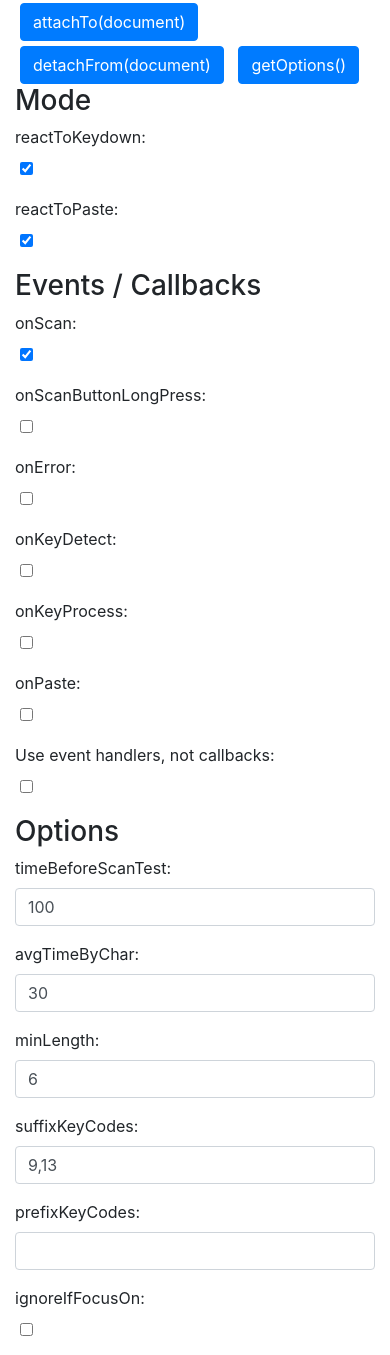
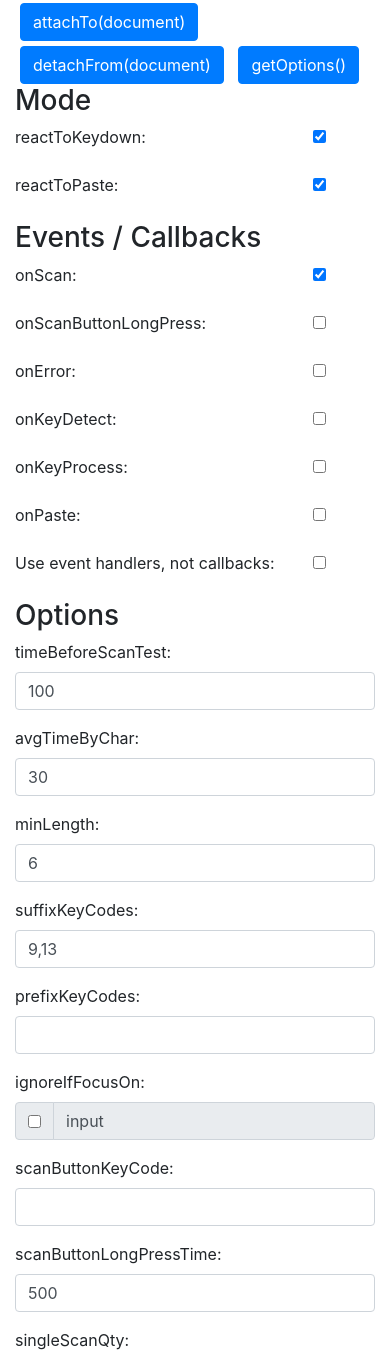
Before and after one commit to axenox/onscan.js, a website: page index.html in a window 390 px wide. Shown: the part 481-1836 px from the top of the page. Drawn offline with nearby package versions, Linux system fonts and the light colour scheme.

Commit message:
FIX improved playground/demo

```diff
--- a/index.html
+++ b/index.html
@@ -51,57 +51,57 @@
 			<div class="col-12 col-xs-12 col-md-6">
 				<h3>Mode</h3>
 				<div class="form-group row">
-					<label class="control-label col-12 col-xs-12 col-sm-7 col-lg-6">reactToKeydown:</label>
-					<div class="col-12 col-xs-12 col-sm-5 checkbox form-check">
+					<label class="control-label col-9 col-xs-9 col-sm-7 col-lg-6">reactToKeydown:</label>
+					<div class="col-3 col-xs-3 col-sm-5 checkbox form-check">
 						<input id="iAcceptKeyInput" type="checkbox" checked="checked"/>
 					</div>
 				</div>
 				<div class="form-group row">
-					<label class="control-label col-12 col-xs-12 col-sm-7 col-lg-6">reactToPaste:</label>
-					<div class="col-12 col-xs-12 col-sm-5 checkbox form-check">
+					<label class="control-label col-9 col-xs-9 col-sm-7 col-lg-6">reactToPaste:</label>
+					<div class="col-3 col-xs-3 col-sm-5 checkbox form-check">
 						<input id="iAcceptPasteInput" type="checkbox" checked="checked"/>
 					</div>
 				</div>
 				<h3>Events / Callbacks</h3>
 				<div class="form-group row">
-					<label class="control-label col-12 col-xs-12 col-sm-7 col-lg-6">onScan:</label>
-					<div class="col-12 col-xs-12 col-sm-5 checkbox form-check">
+					<label class="control-label col-9 col-xs-9 col-sm-7 col-lg-6">onScan:</label>
+					<div class="col-3 col-xs-3 col-sm-5 checkbox form-check">
 						<input id="iOnComplete" type="checkbox" checked="checked"/>
 					</div>
 				</div>
 				<div class="form-group row">
-					<label class="control-label col-12 col-xs-12 col-sm-7 col-lg-6">onScanButtonLongPress:</label>
-					<div class="col-12 col-xs-12 col-sm-5 checkbox form-check">
+					<label class="control-label col-9 col-xs-9 col-sm-7 col-lg-6">onScanButtonLongPress:</label>
+					<div class="col-3 col-xs-3 col-sm-5 checkbox form-check">
 						<input id="iOnScanButtonLongPressed" type="checkbox" />
 					</div>
 				</div>
 				<div class="form-group row">
-					<label class="control-label col-12 col-xs-12 col-sm-7 col-lg-6">onError:</label>
-					<div class="col-12 col-xs-12 col-sm-5 checkbox form-check">
+					<label class="control-label col-9 col-xs-9 col-sm-7 col-lg-6">onError:</label>
+					<div class="col-3 col-xs-3 col-sm-5 checkbox form-check">
 						<input id="iOnError" type="checkbox" />
 					</div>
 				</div>
 				<div class="form-group row">
-					<label class="control-label col-12 col-xs-12 col-sm-7 col-lg-6">onKeyDetect:</label>
-					<div class="col-12 col-xs-12 col-sm-5 checkbox form-check">
+					<label class="control-label col-9 col-xs-9 col-sm-7 col-lg-6">onKeyDetect:</label>
+					<div class="col-3 col-xs-3 col-sm-5 checkbox form-check">
 						<input id="iOnKeyDetect" type="checkbox" />
 					</div>
 				</div>
 				<div class="form-group row">
-					<label class="control-label col-12 col-xs-12 col-sm-7 col-lg-6">onKeyProcess:</label>
-					<div class="col-12 col-xs-12 col-sm-5 checkbox form-check">
+					<label class="control-label col-9 col-xs-9 col-sm-7 col-lg-6">onKeyProcess:</label>
+					<div class="col-3 col-xs-3 col-sm-5 checkbox form-check">
 						<input id="iOnKeyProcessed" type="checkbox" />
 					</div>
 				</div>
 				<div class="form-group row">
-					<label class="control-label col-12 col-xs-12 col-sm-7 col-lg-6">onPaste:</label>
-					<div class="col-12 col-xs-12 col-sm-5 checkbox form-check">
+					<label class="control-label col-9 col-xs-9 col-sm-7 col-lg-6">onPaste:</label>
+					<div class="col-3 col-xs-3 col-sm-5 checkbox form-check">
 						<input id="iOnPaste" type="checkbox" />
 					</div>
 				</div>
 				<div class="form-group row">
-					<label class="control-label col-12 col-xs-12 col-sm-7 col-lg-6">Use event handlers, not callbacks:</label>
-					<div class="col-12 col-xs-12 col-sm-5 checkbox form-check">
+					<label class="control-label col-9 col-xs-9 col-sm-7 col-lg-6">Use event handlers, not callbacks:</label>
+					<div class="col-3 col-xs-3 col-sm-5 checkbox form-check">
 						<input id="iCompleteHandler" type="checkbox" />
 					</div>
 				</div>
@@ -139,9 +139,16 @@
 					</div>
 				</div>
 				<div class="form-group row">
-					<label class="control-label col-12 col-xs-12 col-sm-7 col-lg-6">ignoreIfFocusOn:</label>
-					<div class="col-12 col-xs-12 col-sm-5 checkbox form-check">
-						<input id="iIgnoreIfFocusOn" type="checkbox" />
+					<label class="control-label col-9 col-xs-9 col-sm-7 col-lg-6">ignoreIfFocusOn:</label>
+					<div class="col-12 col-xs-12 col-sm-5">
+						<div class="input-group">
+						  <div class="input-group-prepend input-group-addon">
+						    <div class="input-group-text">
+						      <input id="iIgnoreIfFocusOn" type="checkbox" />
+						    </div>
+						  </div>
+						  <input id="iIgnoreIfFocusOnSelector" class="form-control" value="input" />
+						</div>
 					</div>
 				</div>
 				<div class="form-group row">
@@ -163,20 +170,20 @@
 					</div>
 				</div>
 				<div class="form-group row">
-					<label class="control-label col-12 col-xs-12 col-sm-7 col-lg-6">keyCodeMapper:</label>
-					<div class="col-12 col-xs-12 col-sm-5 checkbox form-check">
+					<label class="control-label col-9 col-xs-9 col-sm-7 col-lg-6">keyCodeMapper:</label>
+					<div class="col-3 col-xs-3 col-sm-5 checkbox form-check">
 						<input id="ikeyCodeMapper" type="checkbox" />
 					</div>
 				</div>
 				<div class="form-group row">
-					<label class="control-label col-12 col-xs-12 col-sm-7 col-lg-6">stopPropagation:</label>
-					<div class="col-12 col-xs-12 col-sm-5 checkbox form-check">
+					<label class="control-label col-9 col-xs-9 col-sm-7 col-lg-6">stopPropagation:</label>
+					<div class="col-3 col-xs-3 col-sm-5 checkbox form-check">
 						<input id="iStopPropagation" type="checkbox" />
 					</div>
 				</div>
 				<div class="form-group row">
-					<label class="control-label col-12 col-xs-12 col-sm-7 col-lg-6">preventDefault:</label>
-					<div class="col-12 col-xs-12 col-sm-5 checkbox form-check">
+					<label class="control-label col-9 col-xs-9 col-sm-7 col-lg-6">preventDefault:</label>
+					<div class="col-3 col-xs-3 col-sm-5 checkbox form-check">
 						<input id="iPreventDefault" type="checkbox" />
 					</div>
 				</div>
@@ -285,9 +292,11 @@
 		}
 
 		if (document.getElementById("iIgnoreIfFocusOn").checked){
-			options.ignoreIfFocusOn = "input";
+			document.getElementById("iIgnoreIfFocusOnSelector").removeAttribute("disabled");
+			options.ignoreIfFocusOn = document.getElementById("iIgnoreIfFocusOnSelector").value;
 		} else {
 			options.ignoreIfFocusOn = false;
+			document.getElementById("iIgnoreIfFocusOnSelector").disabled = "disabled";
 		}
 
 		if (document.getElementById("iScanButtonKeyCode").value){
```
